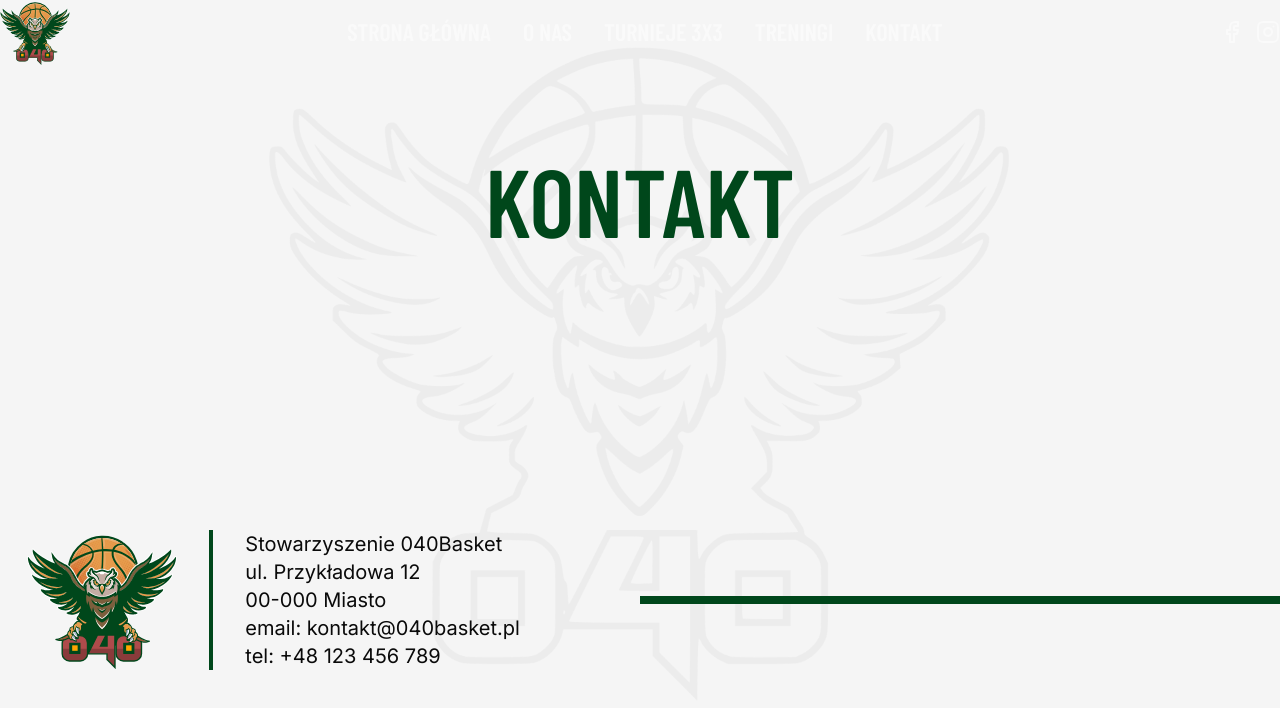
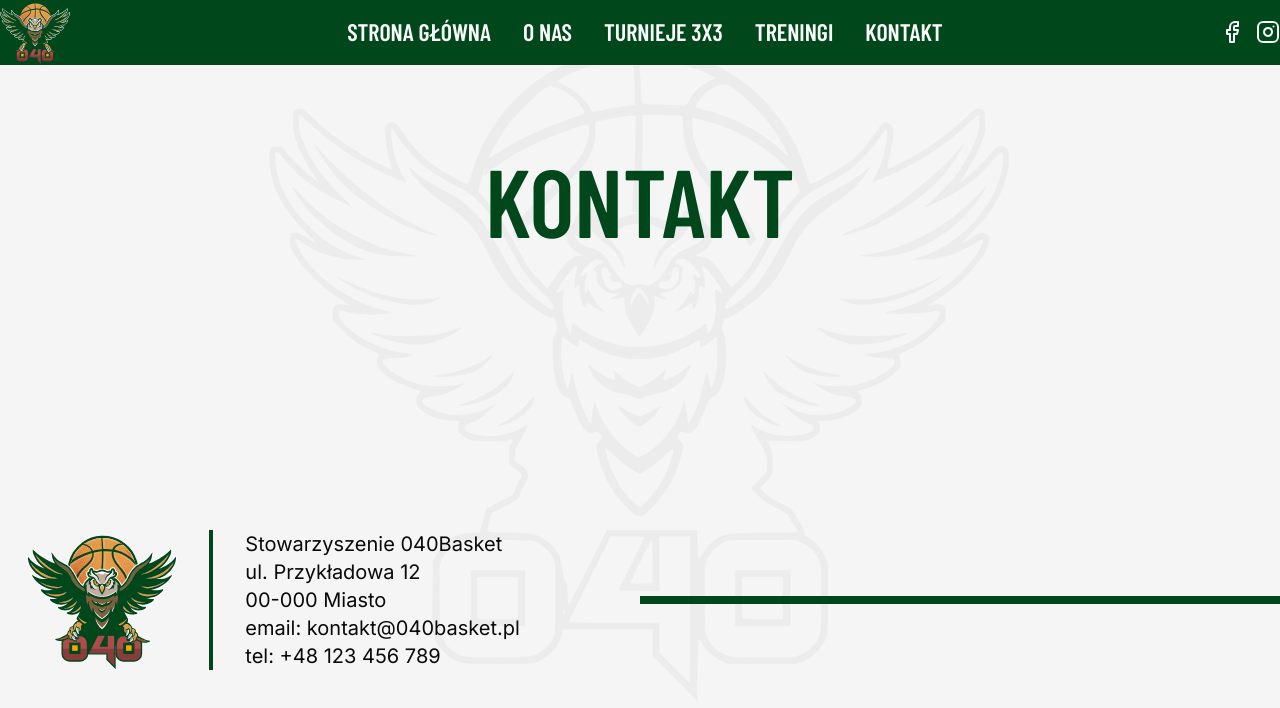
Before and after one commit to kwiatkowskijan/040basket-website, a Next.js app: page /kontakt in a window 1280 px wide. Shown: the top 708 px of the page. Built offline with nearby package versions, Linux system fonts and the light colour scheme.

Commit message:
feat(Navbar): added route groups

```diff
--- /dev/null
+++ b/app/(main)/layout.tsx
@@ -0,0 +1,14 @@
+import Header from "@/components/ui/header";
+
+export default function LandingLayout({
+  children,
+}: {
+  children: React.ReactNode;
+}) {
+  return (
+    <>
+      <Header />
+      {children}
+    </>
+  );
+}
--- /dev/null
+++ b/app/(sub-page)/layout.tsx
@@ -0,0 +1,14 @@
+import Header from "@/components/ui/header";
+
+export default function MainLayout({
+  children,
+}: {
+  children: React.ReactNode;
+}) {
+  return (
+    <>
+      <Header forceSolid />
+      {children}
+    </>
+  );
+}
--- a/app/layout.tsx
+++ b/app/layout.tsx
@@ -34,7 +34,6 @@
       <body
         className={`${fontSans.variable} ${fontHeading.variable} ${fontMono.variable} antialiased`}
       >
-        <Header />
         {children}
       </body>
     </html>
```
Also changed, not shown: app/(main)/page.tsx (renamed from app/page.tsx), app/(sub-page)/kontakt/page.tsx (renamed from app/kontakt/page.tsx).
